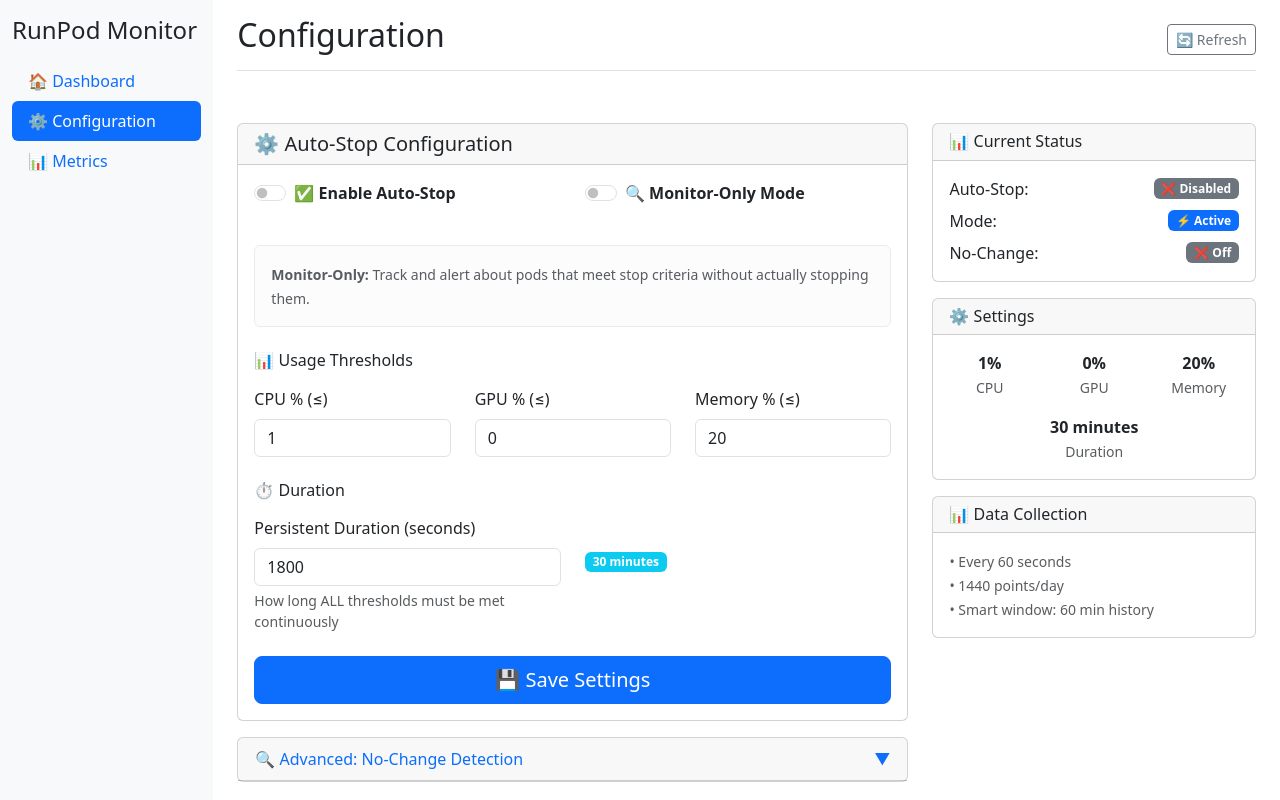
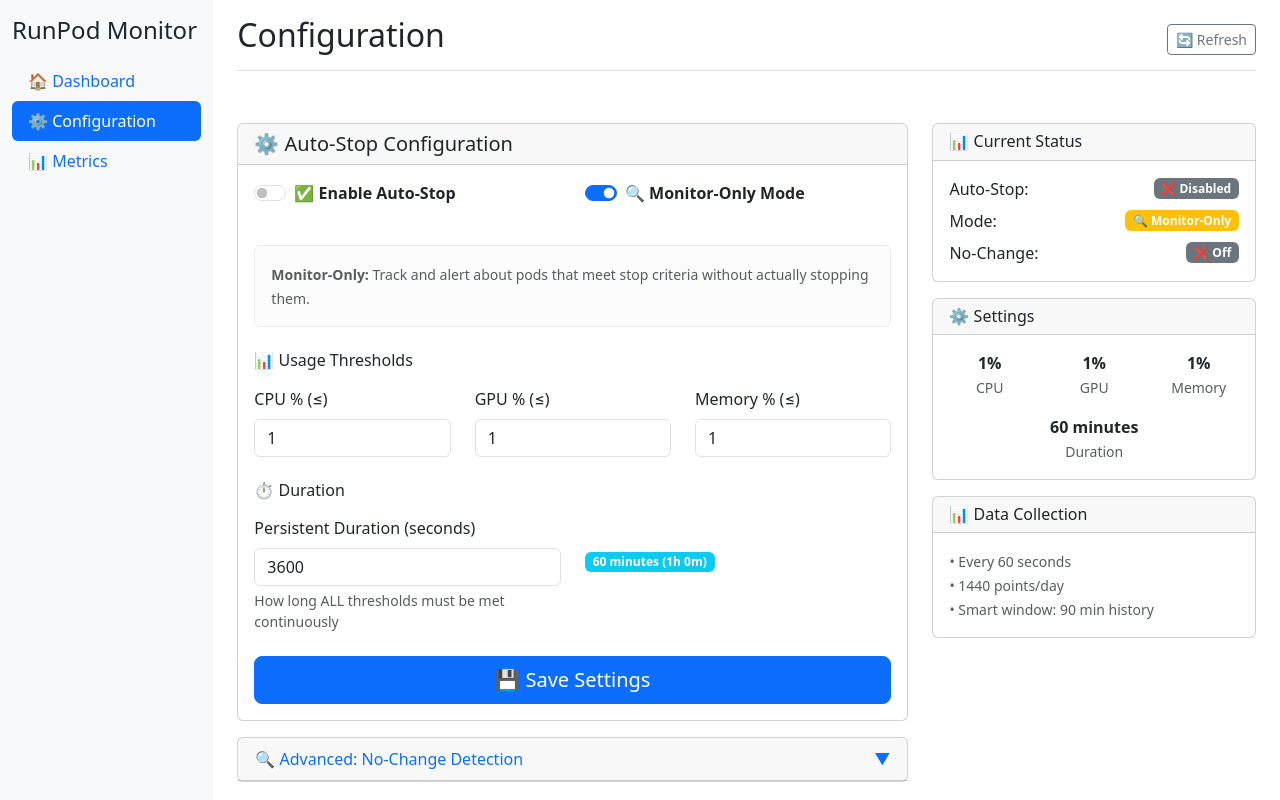
Before and after one commit to justinwlin/Runpod-Idle-Pod-Monitor, a FastAPI app: page /config in a window 1280 px wide. Run offline with FastAPI, Linux system fonts and the light colour scheme; data that the repository does not hold is empty; some libraries are stand-ins or nearby versions.

Commit message:
fixing a desync

```diff
--- a/runpod_monitor/main.py
+++ b/runpod_monitor/main.py
@@ -76,7 +76,7 @@
     return config
 
 def create_default_config():
-    """Create default configuration with better thresholds."""
+    """Create default configuration with monitor-only defaults."""
     return {
         "api": {
             "key": os.getenv("RUNPOD_API_KEY", "YOUR_RUNPOD_API_KEY_HERE"),
@@ -85,15 +85,16 @@
         },
         "auto_stop": {
             "enabled": False,
+            "monitor_only": True,
             "sampling": {
                 "frequency": 60,
                 "rolling_window": 3600
             },
             "thresholds": {
                 "max_cpu_percent": 1,
-                "max_gpu_percent": 0,
-                "max_memory_percent": 20,
-                "duration": 1800,
+                "max_gpu_percent": 1,
+                "max_memory_percent": 1,
+                "duration": 3600,
                 "detect_no_change": False
             },
             "exclude_pods": [],
--- a/runpod_monitor/web_server.py
+++ b/runpod_monitor/web_server.py
@@ -196,12 +196,24 @@
 async def get_config(request: Request):
     """Get current configuration."""
     # Reload config from file to ensure we have latest values
+    print(f"🔄 Config page: Reloading config from {config_path}")
     load_config(config_path)
 
     try:
         from .main import config as current_config
     except ImportError:
         from main import config as current_config
+
+    # Debug config values
+    if current_config:
+        auto_stop = current_config.get('auto_stop', {})
+        enabled = auto_stop.get('enabled')
+        monitor_only = auto_stop.get('monitor_only')
+        print(f"📋 Config values: enabled={enabled}, monitor_only={monitor_only}")
+        print(f"📋 Template will set: enabled checkbox={enabled}, monitor_only checkbox={monitor_only}")
+        print(f"📋 Full auto_stop config: {auto_stop}")
+    else:
+        print("❌ No config loaded!")
 
     # Get current pods to identify orphaned excluded pods
     current_pods = fetch_pods()
@@ -210,11 +222,17 @@
     excluded_pods = current_config.get('auto_stop', {}).get('exclude_pods', []) if current_config else []
     orphaned_excluded = [pod_id for pod_id in excluded_pods if pod_id not in current_pod_ids]
 
-    return templates.TemplateResponse("config.html", {
+    # Debug what's actually being passed to template
+    template_data = {
         "request": request,
         "config": current_config,
         "orphaned_excluded_pods": orphaned_excluded
-    })
+    }
+
+    print(f"📋 Passing to template: config.auto_stop.monitor_only = {current_config.get('auto_stop', {}).get('monitor_only') if current_config else 'NO_CONFIG'}")
+    print(f"📋 Template data keys: {list(template_data.keys())}")
+
+    return templates.TemplateResponse("config.html", template_data)
 
 @app.post("/config/auto-stop")
 async def update_auto_stop(
--- a/templates/config.html
+++ b/templates/config.html
@@ -41,9 +41,11 @@
                             </div>
                         </div>
                         <div class="col-md-6">
+                            <!-- DEBUG: Template values -->
+                            <!-- config.auto_stop.monitor_only = {{ config.auto_stop.monitor_only if config and config.auto_stop else 'UNDEFINED' }} -->
                             <div class="form-check form-switch mb-3">
                                 <input class="form-check-input" type="checkbox" id="monitor_only" name="monitor_only"
-                                       {% if config.auto_stop.monitor_only %}checked{% endif %}>
+                                       {% if config and config.auto_stop and config.auto_stop.monitor_only %}checked{% endif %}>
                                 <label class="form-check-label" for="monitor_only">
                                     <strong>🔍 Monitor-Only Mode</strong>
                                 </label>
@@ -401,6 +403,22 @@
 });
 
 // Initialize tracking when page loads
-document.addEventListener('DOMContentLoaded', trackFormChanges);
+document.addEventListener('DOMContentLoaded', function() {
+    // Debug checkbox states on page load
+    const enabledCheckbox = document.getElementById('enabled');
+    const monitorOnlyCheckbox = document.getElementById('monitor_only');
+
+    console.log('🔄 Config page loaded');
+    console.log('📋 Initial checkbox states:');
+    console.log(`  - Enable Auto-Stop: ${enabledCheckbox.checked}`);
+    console.log(`  - Monitor-Only Mode: ${monitorOnlyCheckbox.checked}`);
+
+    // Check if template values match expectations
+    console.log('📋 Expected from config:');
+    console.log('  - Enable Auto-Stop: false (unchecked)');
+    console.log('  - Monitor-Only Mode: true (checked)');
+
+    trackFormChanges();
+});
 </script>
 {% endblock %}
```
Also changed, not shown: 1 other file.
